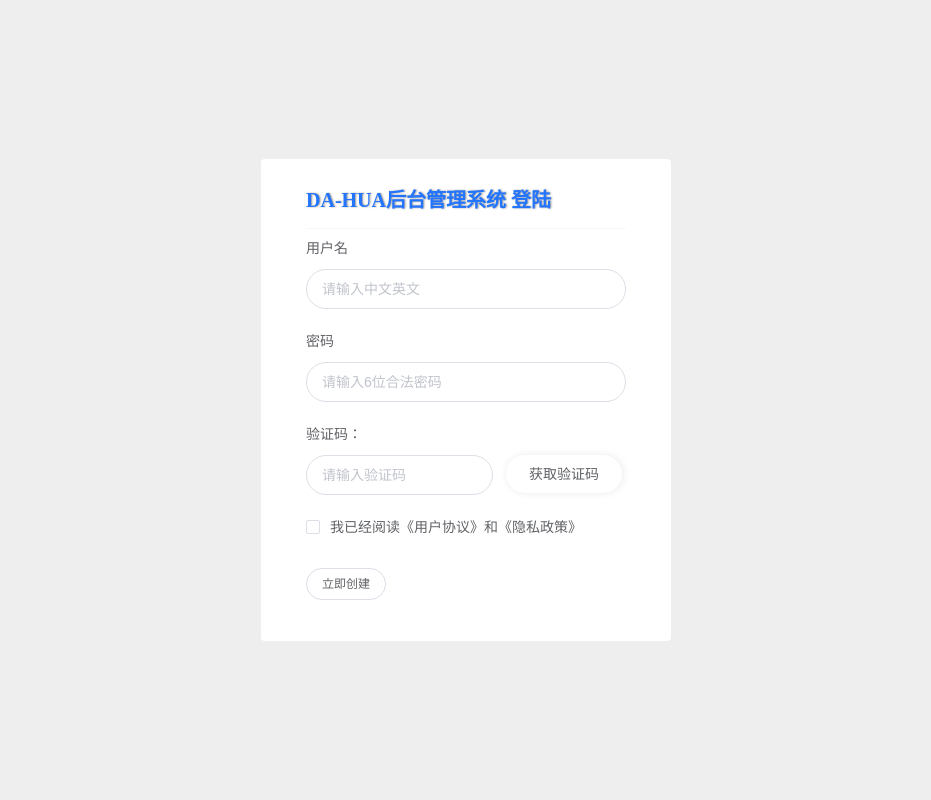
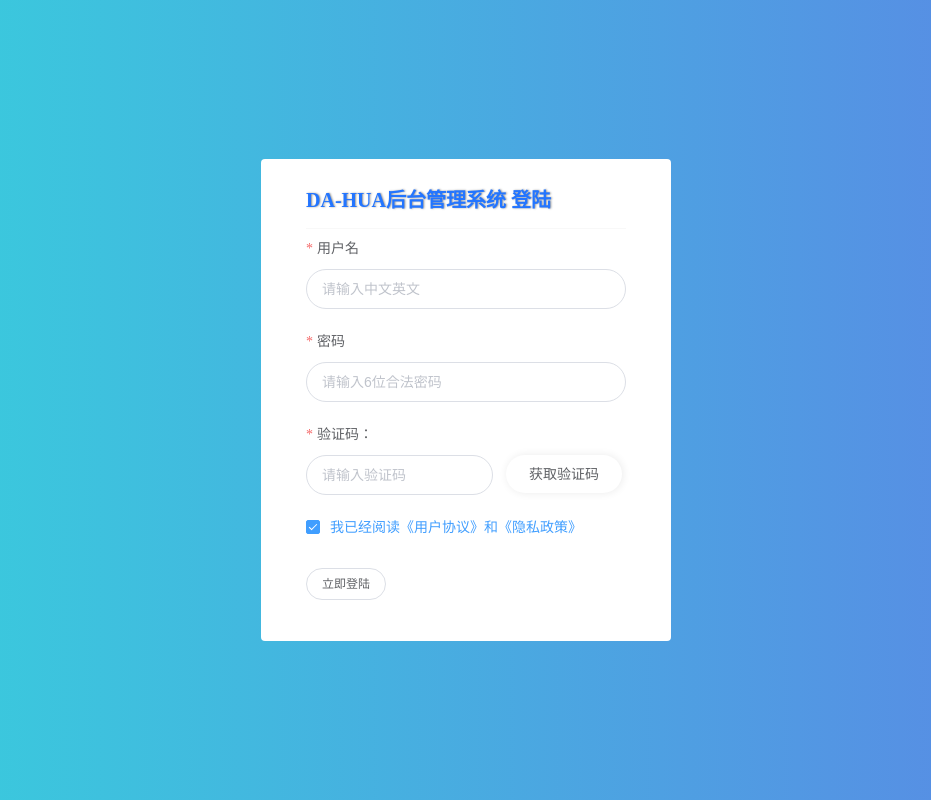
Before and after one commit to dileigege/dileigege-vue-admin, a Vue app: page /#/login in a window 1280 px wide. Shown: the whole page, without its empty margins (174-1105 px from the left). Built offline with nearby package versions, Linux system fonts and the light colour scheme.

Commit message:
項目開始-登陆操作

```diff
--- a/src/views/login/index.vue
+++ b/src/views/login/index.vue
@@ -2,36 +2,47 @@
  * @Description:  登陆模块
  * @Author: 前端-晓
  * @Date: 2020-03-13 11:03:54
- * @LastEditTime: 2020-03-21 14:43:28
+ * @LastEditTime: 2020-03-27 19:02:36
  * @LastEditors: 项目组长
  -->
  <!--  -->
  <template>
   <!--logon-module 开始  -->
   <div class="logon-module">
-    <el-form class="logon-form" ref="form" :model="form" :label-position="labelPosition">
+    <el-form
+      class="logon-form"
+      ref="form"
+      :model="form"
+      :rules="rules"
+      :label-position="labelPosition"
+    >
       <div class="lodin-title">DA-HUA后台管理系统 登陆</div>
-      <el-form-item label="用户名">
+      <el-form-item label="用户名" prop="name">
         <el-input v-model="form.name" placeholder="请输入中文英文"></el-input>
       </el-form-item>
-      <el-form-item label="密码">
-        <el-input v-model="form.pwd" placeholder="请输入6位合法密码"></el-input>
+      <el-form-item label="密码" prop="pwd">
+        <el-input type="password" v-model="form.pwd" placeholder="请输入6位合法密码"></el-input>
       </el-form-item>
-      <el-form-item label="验证码：">
+      <el-form-item label="验证码：" prop="verify">
         <el-col :span="14">
           <el-input class="long-iput" v-model="form.verify" placeholder="请输入验证码"></el-input>
         </el-col>
         <el-col :offset="1" :span="9">
-          <el-button round class="button-fler" @click="ongaincode">获取验证码</el-button>
+          <el-button
+            round
+            class="button-fler"
+            @click="ongaincode"
+            :disabled="!!codeTime"
+          >{{ codeTime ? `剩余${codeNumer}秒`: '获取验证码'}}</el-button>
         </el-col>
       </el-form-item>
       <el-form-item>
-        <el-checkbox-group v-model="form.type">
+        <el-checkbox-group v-model="form.type" prop="type">
           <el-checkbox label="我已经阅读《用户协议》和《隐私政策》" name="type"></el-checkbox>
         </el-checkbox-group>
       </el-form-item>
       <el-form-item>
-        <el-button size="small" round @click="onSubmit">立即创建</el-button>
+        <el-button size="small" round @click="codeVerification">立即登陆</el-button>
       </el-form-item>
     </el-form>
   </div>
@@ -48,45 +59,113 @@ export default {
         name: "",
         pwd: "",
         verify: "",
-        type: []
-      }
+        type: true
+      },
+      rules: {
+        name: [
+          { required: true, message: "请输入用户名", trigger: "blur" },
+          { min: 3, max: 5, message: "长度在 3 到 5 个字符", trigger: "blur" }
+        ],
+
+        pwd: [
+          { required: true, message: "请输入密码", trigger: "blur" },
+          { min: 3, max: 5, message: "长度在 3 到 5 个字符", trigger: "blur" }
+        ],
+        verify: [
+          { required: true, message: "请输入验证码", trigger: "blur" },
+          { min: 3, max: 5, message: "长度在 3 到 5 个字符", trigger: "blur" }
+        ],
+        type: [
+          { required: true, message: "请阅读用户协议AND隐私条款" },
+          { patter: /true/, message: "请阅读用户协议AND隐私条款" }
+        ]
+      },
+      codeTime: null,
+      codeNumer: 20
     };
   },
   methods: {
+    codeVerification() {
+      this.$refs["form"].validate(valid => {
+        if (!valid) {
+          return;
+        }
+        // 调用 onSubmit
+        this.onSubmit();
+      });
+    },
+    // 提交操作
     onSubmit() {
-      console.log("submit!");
+      axios({
+        method: "POST",
+        url: "http://106.15.230.31:3000/mock/28/login",
+        data: this.form
+      })
+        // 成功
+        .then(res => {
+          this.$message({
+            message: "登陆成功",
+            type: "success "
+          });
+          this.$router.push({
+            name: "home"
+          });
+        })
+        // 失败
+        .catch(e => {
+          this.$message.error("登陆失败");
+        });
+      // console.log("submit!");
     },
+    // 验证码操作
     ongaincode() {
-      // console.log('ongaincode!');
-      axios({
-        method: "GET",
-        url: "http://106.15.230.31:3000/mock/22/VerificationCode"
-      }).then(res => {
-        initGeetest(
-          {
-            // 以下配置参数来自服务端 SDK
-            gt: data.gt,
-            challenge: data.challenge,
-            offline: !data.success,
-            new_captcha: true,
-            product: "bind"
-          },
-          function(captchaObj) {
-            // 这里可以调用验证实例 captchaObj 的实例方法
-            captchaObj
-              .onReady(function() {
-                //验证码ready之后才能调用verify方法显示验证码
-                  captchaObj.verify(); //显示验证码
-              })
-              .onSuccess(function() {
-                //your code
-              })
-              .onError(function() {
-                //your code
-              });
-          }
-        );
-      });
+      this.$message("验证码已发送");
+
+      this.countDown();
+      // 验证码
+      // axios({
+      //   method: "GET",
+      //   url: "http://106.15.230.31:3000/mock/22/VerificationCode"
+      // }).then(res => {
+      //   initGeetest(
+      //     {
+      //       // 以下配置参数来自服务端 SDK
+      //       gt: data.gt,
+      //       challenge: data.challenge,
+      //       offline: !data.success,
+      //       new_captcha: true,
+      //       product: "bind"
+      //     },
+      //     function(captchaObj) {
+      //       // 这里可以调用验证实例 captchaObj 的实例方法
+      //       captchaObj
+      //         .onReady(function() {
+      //           //验证码ready之后才能调用verify方法显示验证码
+      //             captchaObj.verify(); //显示验证码
+      //         })
+      //         .onSuccess(function() {
+      //           //your code
+      //         })
+      //         .onError(function() {
+      //           //your code
+      //         });
+      //     }
+      //   );
+      // });
+    },
+
+    // 验证码倒计时
+    countDown() {
+      // console.log("验证码倒计时")
+      this.codeTime = window.setInterval(() => {
+        this.codeNumer--;
+        if (this.codeNumer <= 0) {
+          // 清除定时器
+          window.clearInterval(this.codeTime);
+          //定时器 还原
+          (this.codeNumer = 20), (this.codeTime = null);
+        }
+      }, 1000);
     }
   }
 };
@@ -129,6 +208,7 @@ export default {
   display: flex;
   justify-content: center;
   align-items: center;
+  background: linear-gradient(90deg, #36d1dc 0%, #5b86e5 100%);
   .logon-form {
     background-color: #fff;
     width: 25%;
@@ -144,5 +224,9 @@ export default {
       padding-bottom: 15px;
     }
   }
+  .bomerter{
+    position: relative;
+    border: 0;
+  }
 }
 </style>
```
